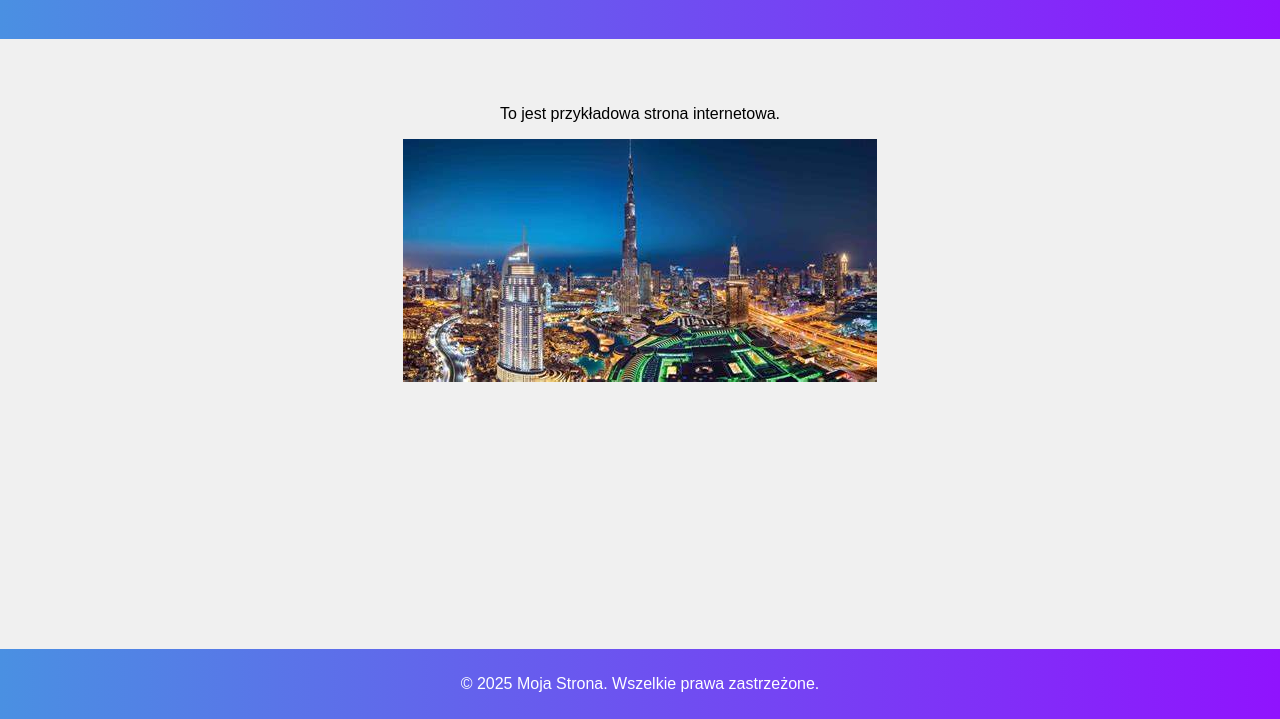
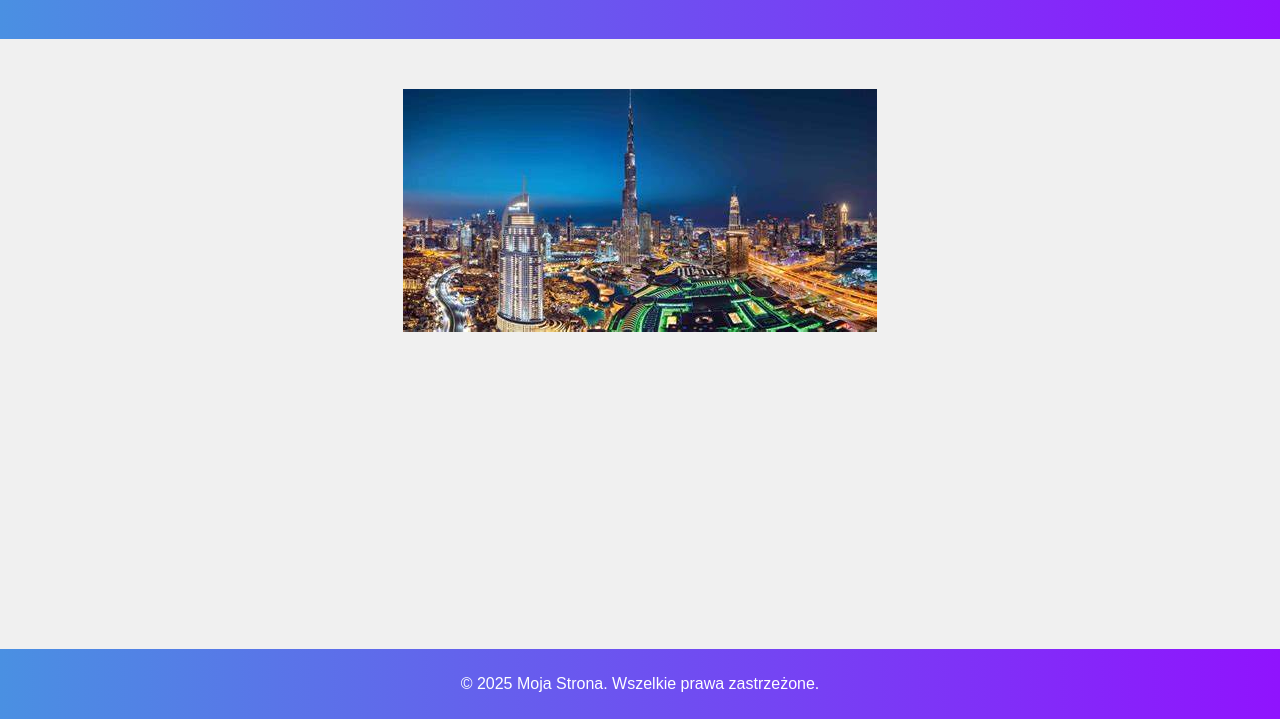
Before and after one commit to JBINDYK/JBINDYK.github.io, a plain HTML site: page index.html in a window 1280 px wide. Shown: the part 81-800 px from the top of the page. Drawn offline with Linux system fonts and the light colour scheme.

Commit message:
Update index.html

```diff
--- a/index.html
+++ b/index.html
@@ -11,7 +11,6 @@
         <h1>Witaj na mojej stronie!</h1>
     </header>
     <main>
-        <p>To jest przykładowa strona internetowa.</p>
         <a href="https://pl.wikipedia.org/wiki/Dubaj">
             <img src="zdj2.jpg" alt="Opis zdjęcia 2">
         </a>
```
